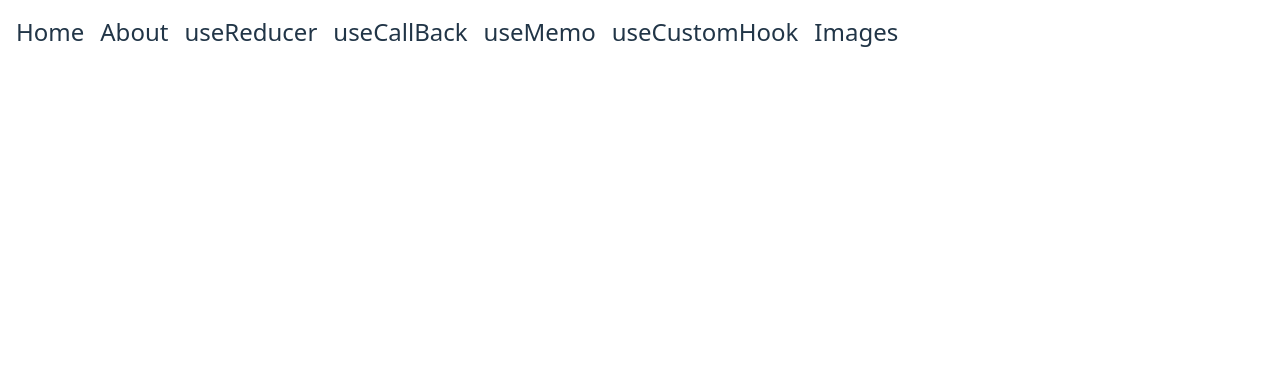
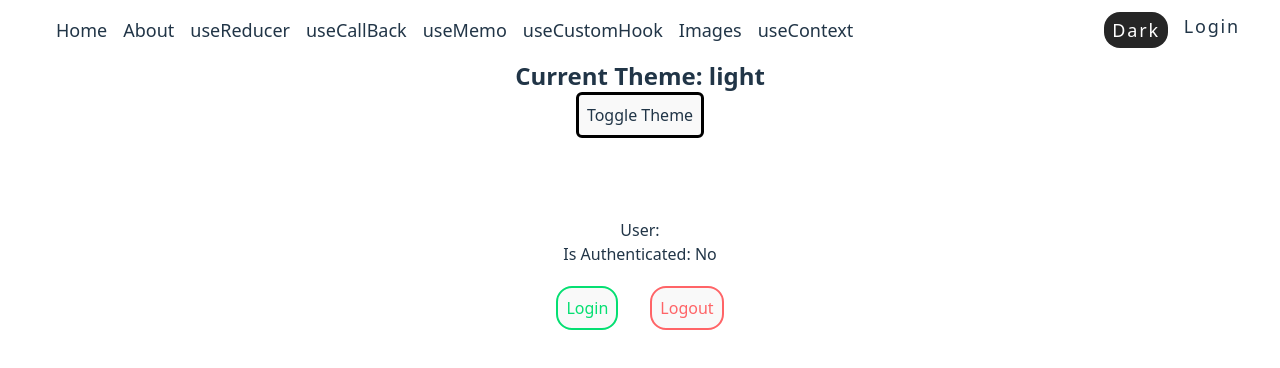
Before and after one commit to maheshindexnine/react-tutorial, a React (Vite) app: page /usecontext in a window 1280 px wide. Shown: the top 368 px of the page. Built offline with nearby package versions, Linux system fonts and the light colour scheme.

Commit message:
Learned useContexts with useReducer

```diff
--- a/src/App.tsx
+++ b/src/App.tsx
@@ -8,6 +8,9 @@ import UseMemo from "./pages/UseMemo";
 import UseCustomHook from "./pages/UseCustomHook";
 import useAutoLogout from "./components/UseCustomHooks.tsx/UseAutoLogout";
 import Images from "./pages/images";
+import UseContext from "./pages/UseContext";
+import { ThemeProvider } from "./components/UseContext/ThemeContext";
+import { AuthProvider } from "./components/UseContext/AuthContext";
 
 function App() {
   // auto logout after no user moment
@@ -15,6 +18,8 @@ function App() {
 
   return (
     <>
+      <ThemeProvider>
+        <AuthProvider>
           <BrowserRouter>
             <Navbar />
             <Routes>
@@ -25,8 +30,11 @@ function App() {
               <Route path="/usememo" element={<UseMemo />} />
               <Route path="/usecustomhook" element={<UseCustomHook />} />
               <Route path="/images" element={<Images />} />
+              <Route path="/usecontext" element={<UseContext />} />
             </Routes>
           </BrowserRouter>
+        </AuthProvider>
+      </ThemeProvider>
     </>
   );
 }
--- /dev/null
+++ b/src/components/UseContext/AuthContext.tsx
@@ -0,0 +1,47 @@
+import { createContext, useContext, useReducer } from "react";
+
+const initialState = {
+  isAuthenticated: false,
+  user: null,
+};
+
+const reducer = (
+  state: typeof initialState,
+  action: { type: string; payload: any }
+) => {
+  switch (action.type) {
+    case "LOGIN":
+      return {
+        ...state,
+        isAuthenticated: true,
+        user: action.payload,
+      };
+    case "LOGOUT":
+      return {
+        ...state,
+        isAuthenticated: false,
+      };
+    default:
+      return state;
+  }
+};
+
+const AuthContext = createContext<typeof initialState | undefined>(undefined);
+const AuthDispatchContext = createContext<
+  React.Dispatch<{ type: string; payload: any }> | undefined
+>(undefined);
+
+export function AuthProvider({ children }: { children: React.ReactNode }) {
+  const [state, dispatch] = useReducer(reducer, initialState);
+
+  return (
+    <AuthContext.Provider value={state}>
+      <AuthDispatchContext.Provider value={dispatch}>
+        {children}
+      </AuthDispatchContext.Provider>
+    </AuthContext.Provider>
+  );
+}
+
+export const useAuth = () => useContext(AuthContext);
+export const useAuthDispatch = () => useContext(AuthDispatchContext);
--- /dev/null
+++ b/src/components/UseContext/ThemeContext.tsx
@@ -0,0 +1,30 @@
+import { createContext, useContext, useState } from "react";
+
+type Theme = "light" | "dark";
+
+interface ThemeContextType {
+  theme: string;
+  toggleTheme: () => void;
+}
+
+const ThemeContext = createContext<ThemeContextType | undefined>(undefined);
+
+export const ThemeProvider = ({ children }: { children: React.ReactNode }) => {
+  const [theme, setTheme] = useState<Theme>("light");
+  const toggleTheme = () => {
+    setTheme(theme === "light" ? "dark" : "light");
+  };
+
+  return (
+    <ThemeContext.Provider value={{ theme, toggleTheme }}>
+      <div className={theme}>{children}</div>
+    </ThemeContext.Provider>
+  );
+};
+
+// Custom hook for using theme context
+export const useTheme = () => {
+  const context = useContext(ThemeContext);
+  if (!context) throw new Error("useTheme must be used within ThemeProvider");
+  return context;
+};
--- a/src/components/navbar.tsx
+++ b/src/components/navbar.tsx
@@ -1,31 +1,59 @@
 import React from "react";
 import { Link } from "react-router-dom";
+import { useTheme } from "./UseContext/ThemeContext";
+import { useAuth } from "./UseContext/AuthContext";
 
 const navbar: React.FC = () => {
+  const { theme, toggleTheme } = useTheme();
+  const { isAuthenticated, user } = useAuth();
+
   return (
+    <div className="flex justify-between items-center mx-10">
+      <div>
         <ul className="flex gap-4 p-4">
-      <li className="text-2xl">
+          <li className="text-lg hover:scale-110 hover:animate-bounce">
             <Link to="/">Home</Link>
           </li>
-      <li className="text-2xl">
+          <li className="text-lg hover:scale-110 hover:animate-bounce">
             <Link to="/about">About</Link>
           </li>
-      <li className="text-2xl">
+          <li className="text-lg hover:scale-110 hover:animate-bounce">
             <Link to="/reducer">useReducer</Link>
           </li>
-      <li className="text-2xl">
+          <li className="text-lg hover:scale-110 hover:animate-bounce">
             <Link to="/usecallback">useCallBack</Link>
           </li>
-      <li className="text-2xl">
+          <li className="text-lg hover:scale-110 hover:animate-bounce">
             <Link to="/usememo">useMemo</Link>
           </li>
-      <li className="text-2xl">
+          <li className="text-lg hover:scale-110 hover:animate-bounce">
             <Link to="/usecustomhook">useCustomHook</Link>
           </li>
-      <li className="text-2xl">
+          <li className="text-lg hover:scale-110 hover:animate-bounce">
             <Link to="/images">Images</Link>
           </li>
+          <li className="text-lg hover:scale-110 hover:animate-bounce">
+            <Link to="/usecontext">useContext</Link>
+          </li>
         </ul>
+      </div>
+      <div>
+        <ul className="text-lg tracking-widest flex gap-4">
+          {theme === "dark" ? (
+            <li className="text-lg hover:scale-110 hover:animate-bounce cursor-pointer bg-neutral-200 py-1 px-2 rounded-2xl text-black">
+              Light
+            </li>
+          ) : (
+            <li className="text-lg hover:scale-110 hover:animate-bounce cursor-pointer bg-neutral-800 py-1 px-2 rounded-2xl text-white">
+              Dark
+            </li>
+          )}
+          <li className="text-lg hover:scale-110 hover:animate-bounce cursor-pointer">
+            {isAuthenticated ? `Welcome, ${user}` : "Login"}
+          </li>
+        </ul>
+      </div>
+    </div>
   );
 };
 
--- /dev/null
+++ b/src/pages/UseContext.tsx
@@ -0,0 +1,42 @@
+import React from "react";
+import { useTheme } from "../components/UseContext/ThemeContext";
+import { useAuth, useAuthDispatch } from "../components/UseContext/AuthContext";
+
+const UseContext = () => {
+  const { theme, toggleTheme } = useTheme();
+  const { isAuthenticated, user } = useAuth();
+  const dispatch = useAuthDispatch();
+  return (
+    <div className="min-h-screen">
+      <div className="w-full h-1/3 flex flex-col items-center justify-center">
+        <h3 className="text-2xl font-bold">Current Theme: {theme}</h3>
+        <button
+          className="bg-blue-500 p-2 rounded-md border-3 border-black"
+          onClick={toggleTheme}
+        >
+          Toggle Theme
+        </button>
+      </div>
+      <div className="w-full h-1/3 flex flex-col items-center justify-center mt-20">
+        <h3>User: {user}</h3>
+        <h3>Is Authenticated: {isAuthenticated ? "Yes" : "No"}</h3>
+        <div className="flex gap-4 mt-5">
+          <button
+            className="border-2 mx-2 text-green-400 p-2 rounded-2xl"
+            onClick={() => dispatch({ type: "LOGIN", payload: "John Doe" })}
+          >
+            Login
+          </button>
+          <button
+            className="border-2 mx-2 text-red-400 p-2 rounded-2xl"
+            onClick={() => dispatch({ type: "LOGOUT" })}
+          >
+            Logout
+          </button>
+        </div>
+      </div>
+    </div>
+  );
+};
+
+export default UseContext;
```
Lines whose indentation alone changed are shown as unchanged.
